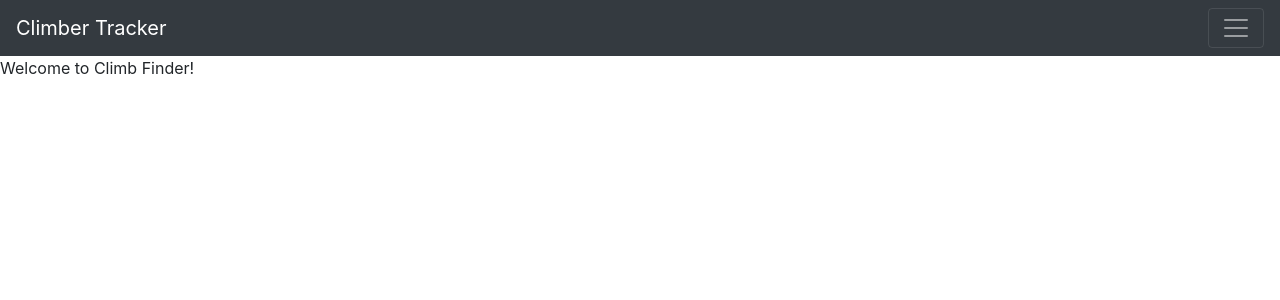
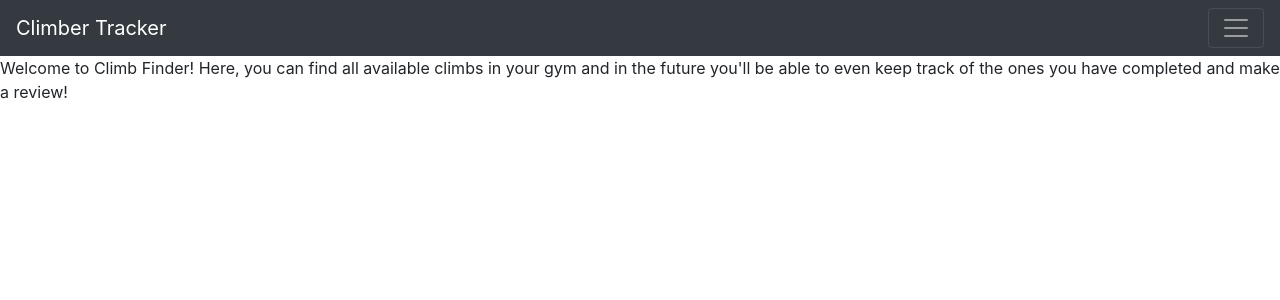
Before and after one commit to Raufeder/redBadgeClient, a React (Create React App) app: page / in a window 1280 px wide. Shown: the top 300 px of the page. Built offline with nearby package versions, Linux system fonts and the light colour scheme.

Commit message:
final push

```diff
--- a/src/components/app/homePage.jsx
+++ b/src/components/app/homePage.jsx
@@ -4,7 +4,7 @@ import '../../styles/HomePage.css'
 const HomePageComponent = () => {
     return (
         <div>
-            <p className='hometext'> Welcome to Climb Finder!</p>
+            <p className='hometext'> Welcome to Climb Finder! Here, you can find all available climbs in your gym and in the future you'll be able to even keep track of the ones you have completed and make a review! </p>
         </div>
     )
 }
--- a/src/components/app/routeList.jsx
+++ b/src/components/app/routeList.jsx
@@ -1,6 +1,6 @@
 import React, { useState, useEffect } from 'react';
-import {Card, Button, CardImg, CardTitle, CardText, CardColumns, CardSubtitle, CardBody,} from 'reactstrap';
-import RouteCards from './routeCards';
+import {CardColumns} from 'reactstrap';
+import RouteCards from './RouteCards';
 import APIURL from '../../helpers/environment';
 
 const RouteComponent = (props) => {
--- a/src/components/app/userList.jsx
+++ b/src/components/app/userList.jsx
@@ -1,6 +1,6 @@
 import React, { useState, useEffect } from 'react';
 import { CardColumns } from 'reactstrap';
-import UserCards from './userCards';
+import UserCards from './UserCards';
 import APIURL from "../../helpers/environment";
 
 const UserListComponent = (props) => {
```
Also changed, not shown: 1 other file (tests, documents, lock files or other folders).
